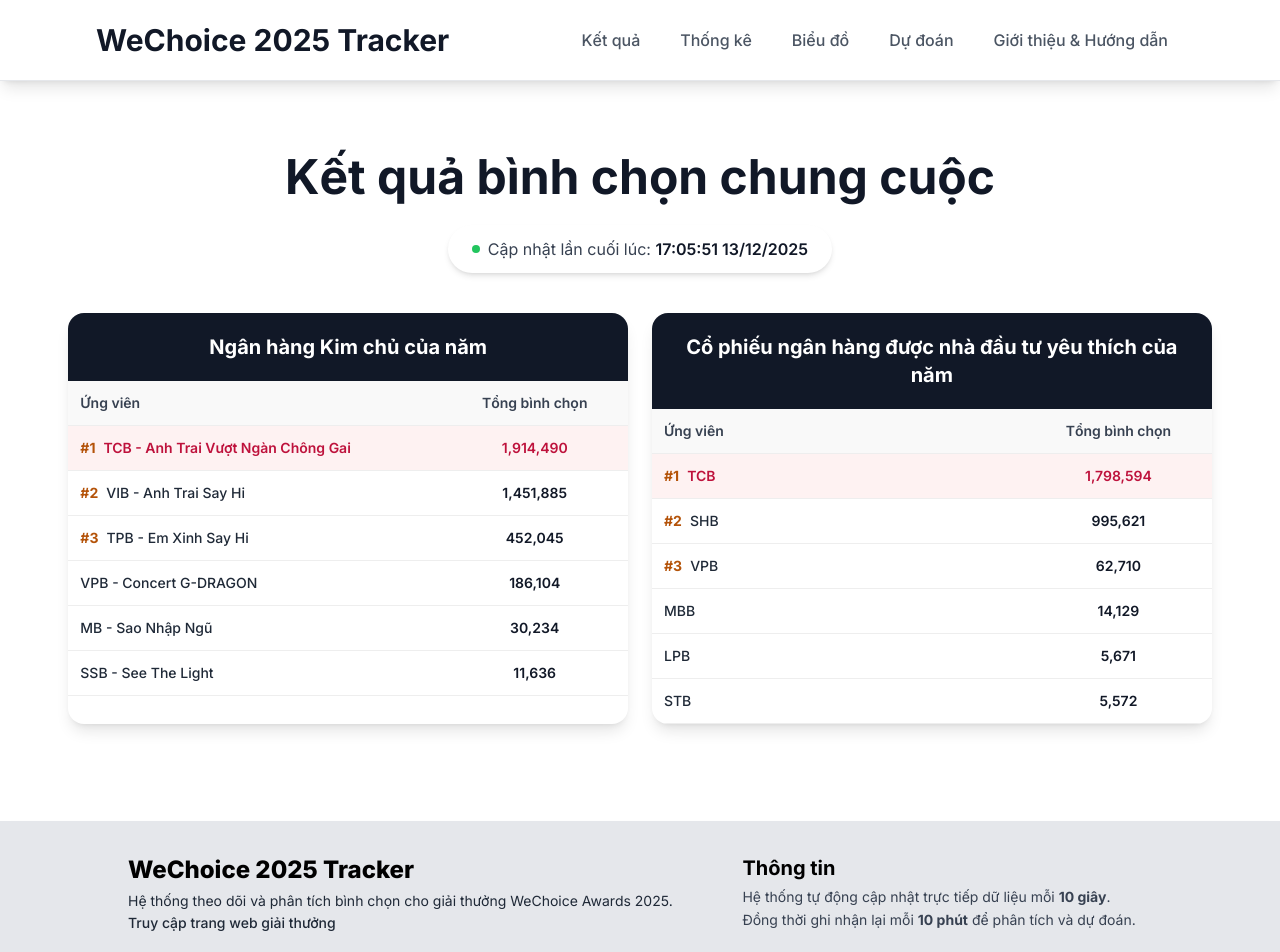
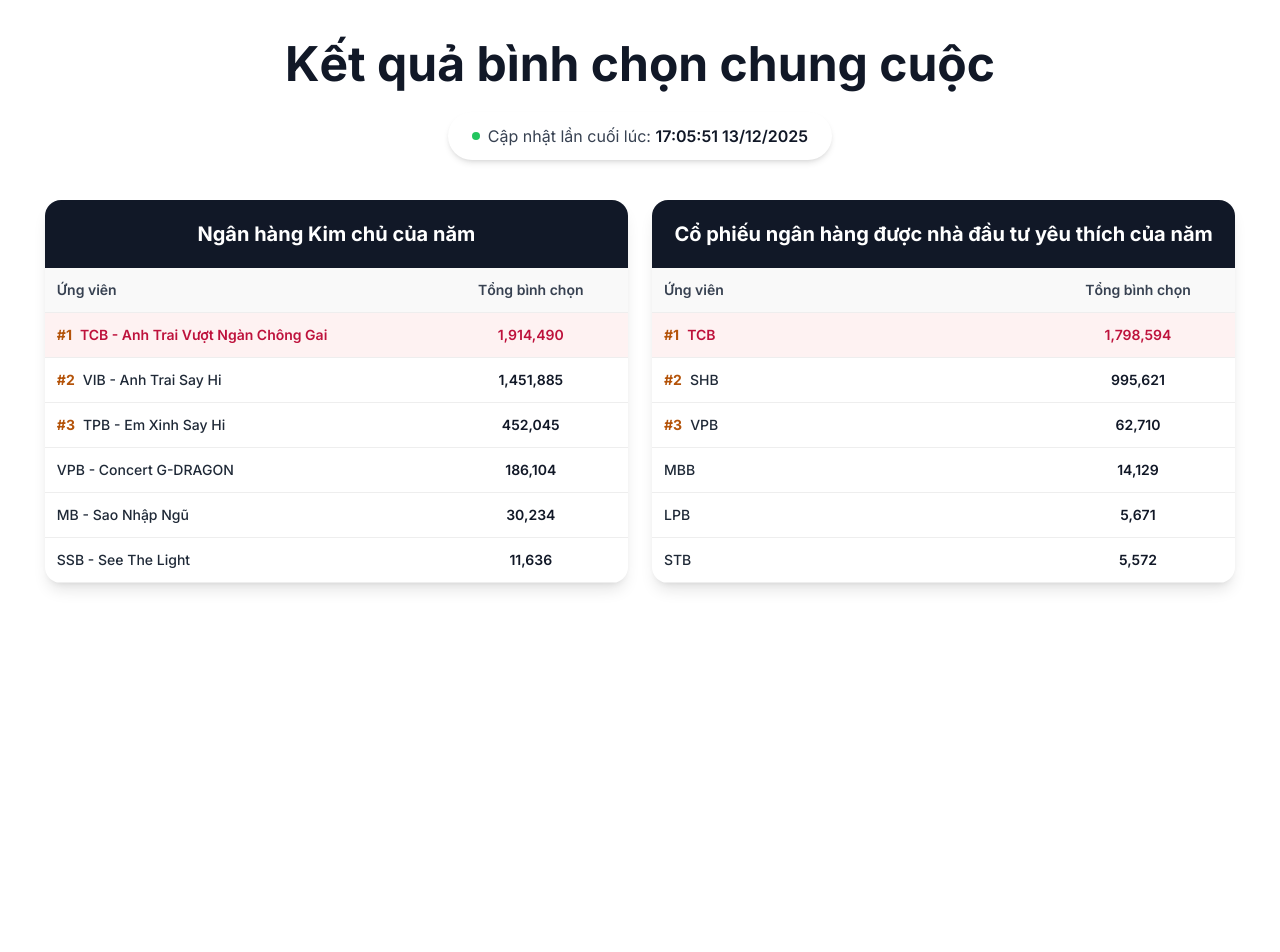
Before and after one commit to ntu09082007-eng/wechoice-tracker-frontend, a React (Vite) app: page /realtime in a window 1280 px wide. Shown: the top 952 px of the page. After the commit the page ends 800 px from the top, so only its background shows below. Built offline with nearby package versions, Linux system fonts and the light colour scheme; what chartjs-plugin-zoom would draw is missing.

Commit message:
Update App.tsx

```diff
--- a/src/App.tsx
+++ b/src/App.tsx
@@ -1,50 +1,30 @@
-import React from 'react';
-import {
-  BrowserRouter as Router,
-  Routes,
-  Route,
-  Navigate,
-} from "react-router-dom";
-import RealtimePage from "./pages/RealtimePage";
-import StatsPage from "./pages/StatsPage";
-import PredictionPage from "./pages/PredictionPage";
-import AboutPage from "./pages/AboutPage";
-// 👇 1. IMPORT TRANG CHART MỚI TẠO Ở ĐÂY
-import ChartPage from "./pages/ChartPage";
+import { BrowserRouter, Routes, Route, Navigate } from 'react-router-dom';
+import RealtimePage from './pages/RealtimePage';
+import StatsPage from './pages/StatsPage';
+import PredictionPage from './pages/PredictionPage';
+import AboutPage from './pages/AboutPage';
+import EmptyPage from './pages/EmptyPage';
+import ChartPage from './pages/ChartPage'; // Giữ lại trang Chart mới
 
-import Header from "./components/Header";
-import Footer from "./components/Footer";
-import EmptyPage from "./pages/EmptyPage";
-
-export default function App() {
+function App() {
   return (
-    <Router>
-      {/* Layout chính giữ nguyên style của bạn */}
-      <div className="min-h-screen bg-white flex flex-col overflow-x-hidden">
-        <Header />
-        <main className="flex-grow w-full mb-[20px] min-h-[calc(100vh-80px)]">
-          <div className="w-full px-4 md:px-6 py-8">
+    <BrowserRouter>
       <Routes>
-              {/* Trang chủ mặc định chuyển hướng về realtime */}
-              <Route index element={<Navigate to="/realtime" replace />} />
+        {/* Chỉ định tuyến thôi, KHÔNG bọc Header/Footer ở đây nữa */}
+        <Route path="/" element={<Navigate to="/realtime" replace />} />
         <Route path="/realtime" element={<RealtimePage />} />
 
-              {/* 👇 2. ĐỔI THÀNH /history ĐỂ KHỚP VỚI MENU "THỐNG KÊ" */}
+        {/* Các trang chức năng */}
         <Route path="/history" element={<StatsPage />} />
-
-              {/* 👇 3. THÊM ROUTE MỚI CHO MENU "BIỂU ĐỒ" */}
         <Route path="/chart" element={<ChartPage />} />
-
         <Route path="/prediction" element={<PredictionPage />} />
         <Route path="/about" element={<AboutPage />} />
 
-              {/* Trang 404 */}
+        {/* Trang lỗi 404 */}
         <Route path="*" element={<EmptyPage />} />
       </Routes>
-          </div>
-        </main>
-        <Footer />
-      </div>
-    </Router>
+    </BrowserRouter>
   );
 }
+
+export default App;
```
Lines whose indentation alone changed are shown as unchanged.
